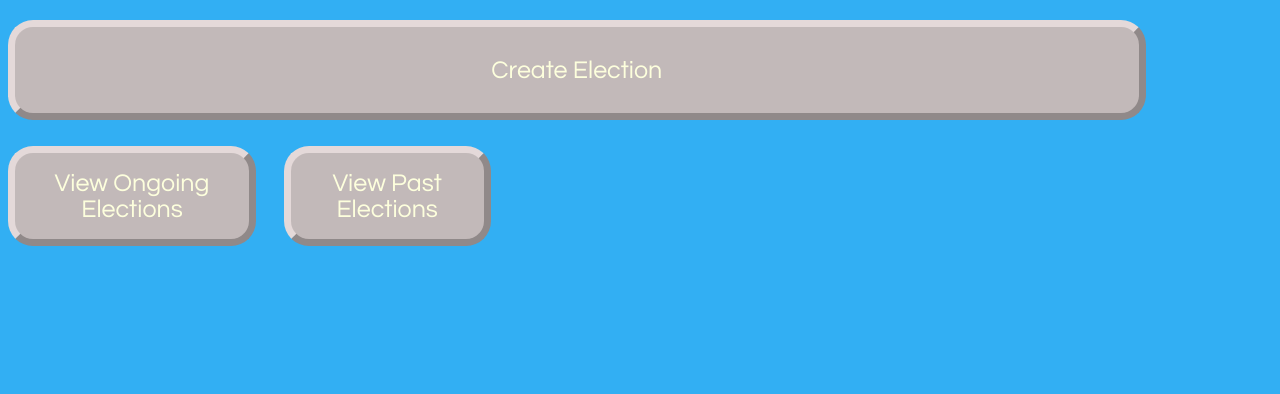
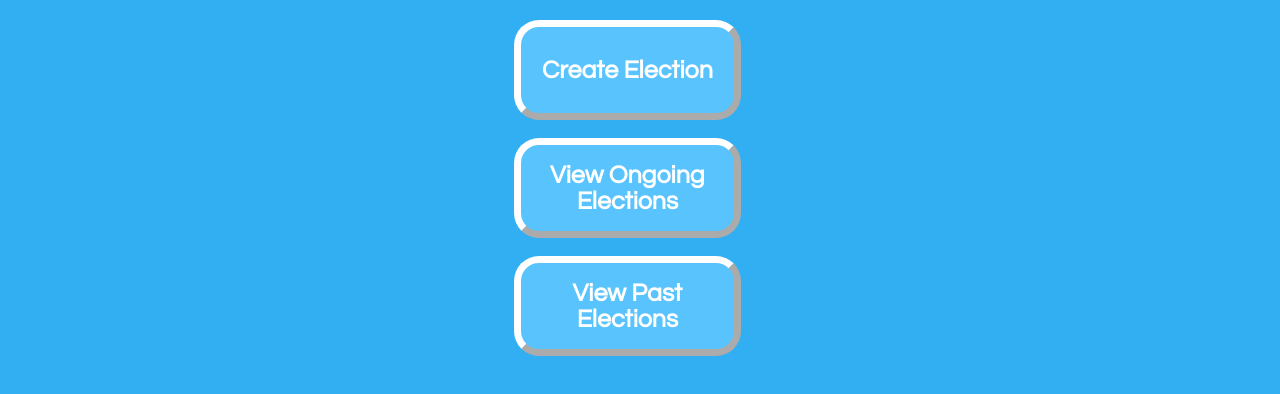
Before and after one commit to WallSmacker8555/CryptoCast, a website: page frontend/admin.html in a window 1280 px wide. Shown: the part 158-552 px from the top of the page. Drawn offline with Linux system fonts and the light colour scheme.

Commit message:
made changes to admin styles

```diff
--- a/frontend/admin.html
+++ b/frontend/admin.html
@@ -9,31 +9,26 @@
     </head>
     <body>
         <div>
-            <img src="../img/CryptoCastLogo.png" class = "logo">
+            <a href="index.html"><img src="../img/CryptoCastLogo.png" class="logo"></a>
             <br><br>
-            <button class="admin_but" type="submit" onclick="window.location.href='create_election.html';" class="admin_but">
-                Create Election
-            </button>
-            <p> </p>
-            <style>
-                .column {
-                    margin: auto;
-
-                    padding-block: 10px;
-                    float:inline-start;
-                }
-            </style>
-            <div class="row">
-                <div class="column">
-                    <button type="submit" onclick="window.location.href='view_ongoing.html';" class="admin_but">
-                        View Ongoing Elections
+            <div class="button">
+                <form action="create_election.html">
+                    <button type="submit" class="create_but">
+                        <strong>Create Election</strong>
                     </button>
-                </div>
-                <div class="column">
-                    <button type="submit" onclick="window.location.href='view_past.html';" class="admin_but">
-                        View Past Elections
+                </form>
+                <br>
+                <form action="view_ongoing.html">
+                    <button type="submit" class="view_curr_but">
+                        <strong>View Ongoing Elections</strong>
                     </button>
-                </div>
+                </form>
+                <br>
+                <form action="view_past.html">
+                    <button type="submit" class="view_past_but">
+                        <strong>View Past Elections</strong>
+                    </button>
+                </form>
             </div>
         </div>
     </body>
--- a/frontend/styles.css
+++ b/frontend/styles.css
@@ -82,6 +82,45 @@ body {
     color: rgb(0, 0, 0);
     width: 175px;
     height: 30px;
+}
+
+.create_but {
+    background-color: #58C3FD;
+    color: white;
+    font-size: 25px;
+    font-family: "Century Gothic";
+    border-color: white;
+    border-radius: 25px;
+    border-width: 7px;
+    width: 90%;
+    height: 100px;
+    cursor: pointer;
+}
+
+.view_curr_but {
+    background-color: #58C3FD;
+    color: white;
+    font-size: 25px;
+    font-family: "Century Gothic";
+    border-color: white;
+    border-radius: 25px;
+    border-width: 7px;
+    width: 90%;
+    height: 100px;
+    cursor: pointer;
+}
+
+.view_past_but {
+    background-color: #58C3FD;
+    color: white;
+    font-size: 25px;
+    font-family: "Century Gothic";
+    border-color: white;
+    border-radius: 25px;
+    border-width: 7px;
+    width: 90%;
+    height: 100px;
+    cursor: pointer;
 }
 
 .reg_form {
```
